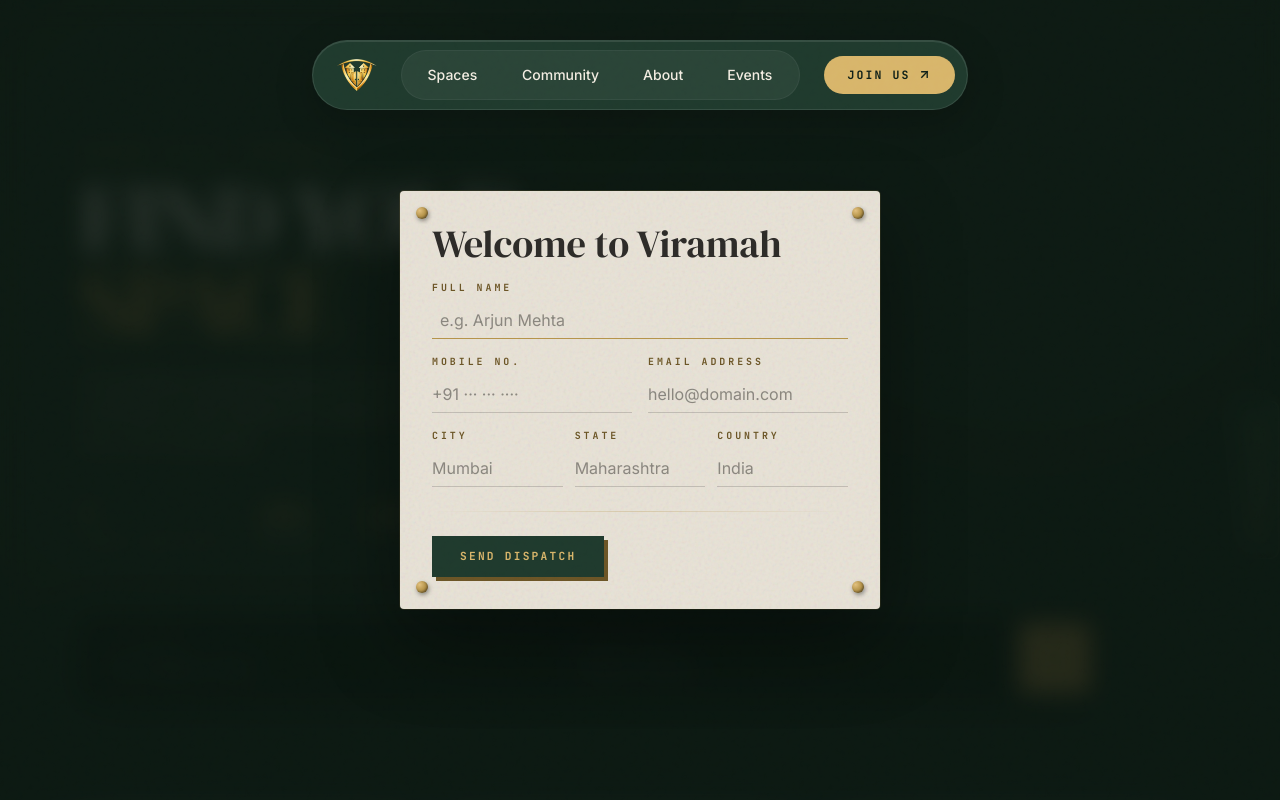
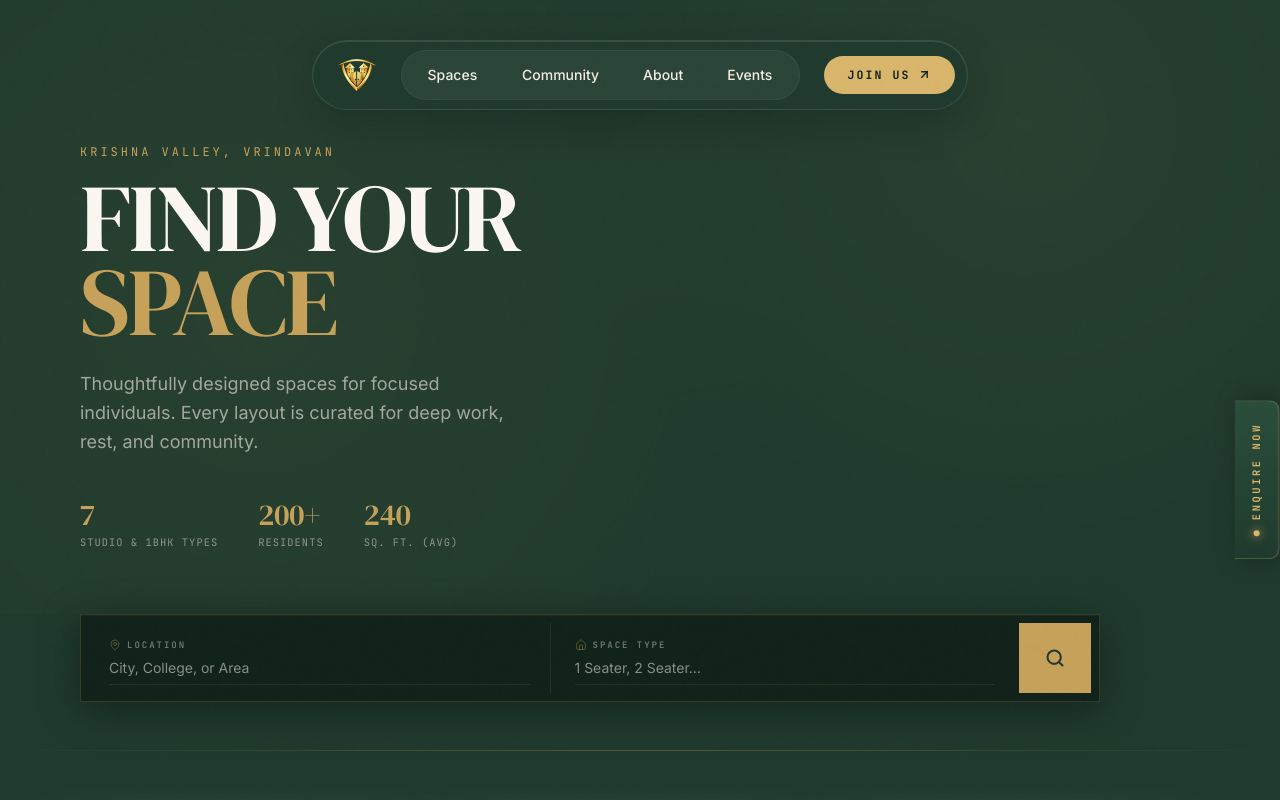
Before and after one commit to viramah-tech/Viramah-main, a Next.js app: page /rooms in a window 1280 px wide. Shown: the top 800 px of the page. Built offline with nearby package versions, Linux system fonts and the light colour scheme.

Commit message:
enquire form updated

```diff
--- a/src/components/ui/EnquiryModal.tsx
+++ b/src/components/ui/EnquiryModal.tsx
@@ -167,7 +167,6 @@ function SubmitButton({ loading }: { loading: boolean }) {
 // ── Main Component ───────────────────────────────────────────
 export function EnquiryModal() {
     const [isOpen, setIsOpen] = useState(false);
-    const [hasSubmittedBefore, setHasSubmittedBefore] = useState(false);
     const [form, setForm] = useState<FormState>(INITIAL_FORM);
     const [submitted, setSubmitted] = useState(false);
     const [isSubmitting, setIsSubmitting] = useState(false);
@@ -176,24 +175,8 @@ export function EnquiryModal() {
 
     // Helper — only returning users can manually close
     const closeModal = () => {
-        if (hasSubmittedBefore) setIsOpen(false);
+        setIsOpen(false);
     };
-
-    // Mandatory Lead Capture Logic
-    useEffect(() => {
-        const SUBMITTED_KEY = "viramah_enquiry_data_submitted";
-        const alreadySubmitted = !!localStorage.getItem(SUBMITTED_KEY);
-        setHasSubmittedBefore(alreadySubmitted);
-
-        // If they've already given us their data, don't force-open on load.
-        if (alreadySubmitted) {
-            setIsOpen(false);
-            return;
-        }
-
-        // First-timer: force open immediately.
-        setIsOpen(true);
-    }, []);
 
     // Lock body scroll when open
     useEffect(() => {
@@ -206,11 +189,11 @@ export function EnquiryModal() {
         }
     }, [isOpen]);
 
-    // Global open trigger + Escape key (only dismissible for returning users)
+    // Global open trigger + Escape key
     useEffect(() => {
         const onOpenEvent = () => setIsOpen(true);
         const onKeyDown = (e: KeyboardEvent) => {
-            if (e.key === "Escape" && hasSubmittedBefore) setIsOpen(false);
+            if (e.key === "Escape") setIsOpen(false);
         };
         window.addEventListener("viramah:open-enquiry", onOpenEvent);
         window.addEventListener("keydown", onKeyDown);
@@ -218,7 +201,7 @@ export function EnquiryModal() {
             window.removeEventListener("viramah:open-enquiry", onOpenEvent);
             window.removeEventListener("keydown", onKeyDown);
         };
-    }, [hasSubmittedBefore]);
+    }, []);
 
     const handleChange = (field: keyof FormState, value: string) => {
         setForm((prev) => ({ ...prev, [field]: value }));
@@ -338,7 +321,7 @@ export function EnquiryModal() {
                                 background: "rgba(10, 20, 15, 0.85)",
                                 backdropFilter: "blur(12px)",
                                 WebkitBackdropFilter: "blur(12px)",
-                                cursor: hasSubmittedBefore ? "pointer" : "default",
+                                cursor: "pointer",
                             }}
                             onClick={closeModal}
                             aria-hidden="true"
@@ -416,8 +399,7 @@ export function EnquiryModal() {
 
                                         </div>
 
-                                        {/* Close button — only for returning users */}
-                                        {hasSubmittedBefore && (
+                                        {/* Close button */}
                                         <motion.button
                                             onClick={closeModal}
                                             whileHover={{ scale: 1.1, rotate: 90 }}
@@ -444,7 +426,7 @@ export function EnquiryModal() {
                                                 <line x1="6" y1="6" x2="18" y2="18" />
                                             </svg>
                                         </motion.button>
-                                        )}
+
                                     </div>
 
                                     {/* ── Success / Form ─────────────────────── */}
```
Lines whose indentation alone changed are shown as unchanged.
